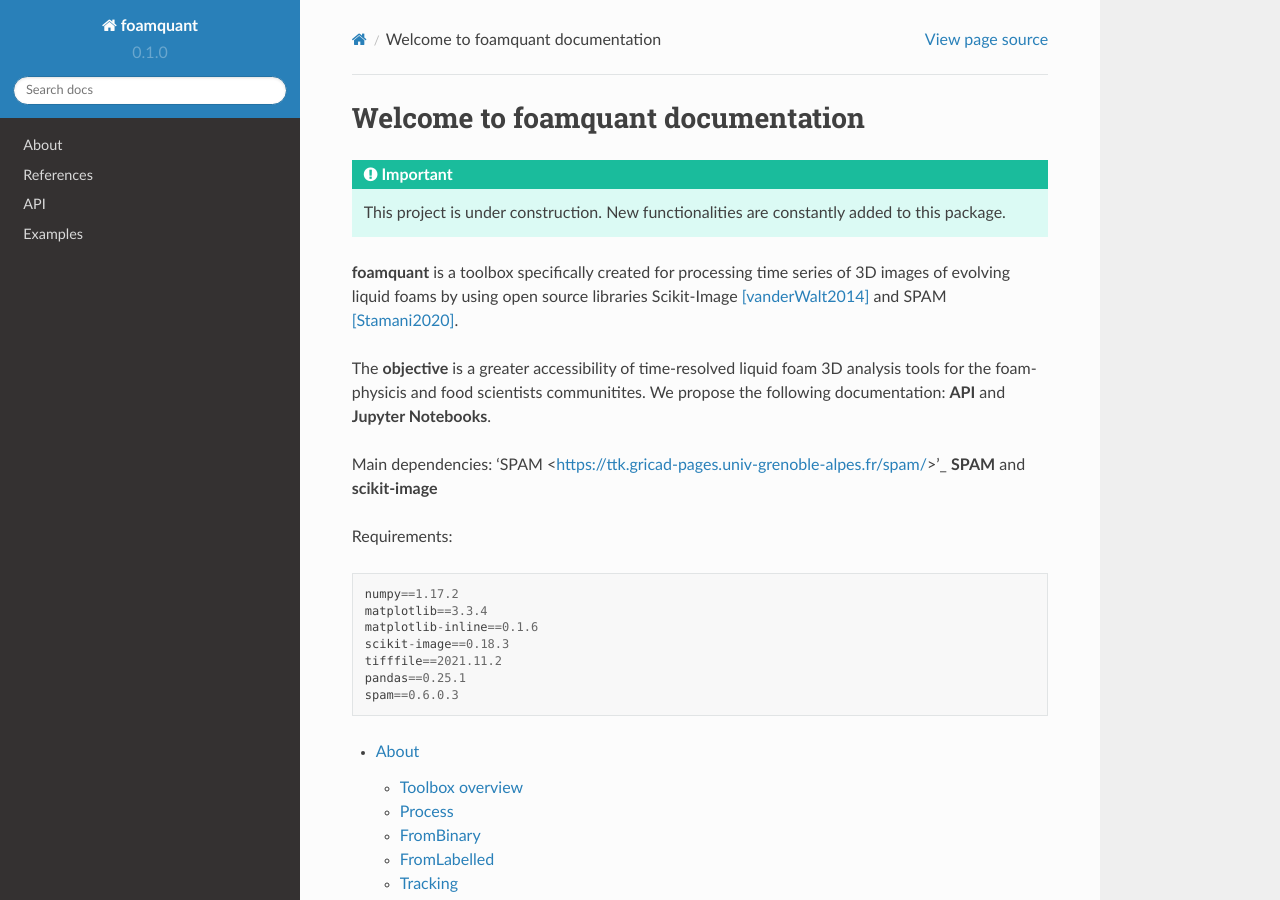
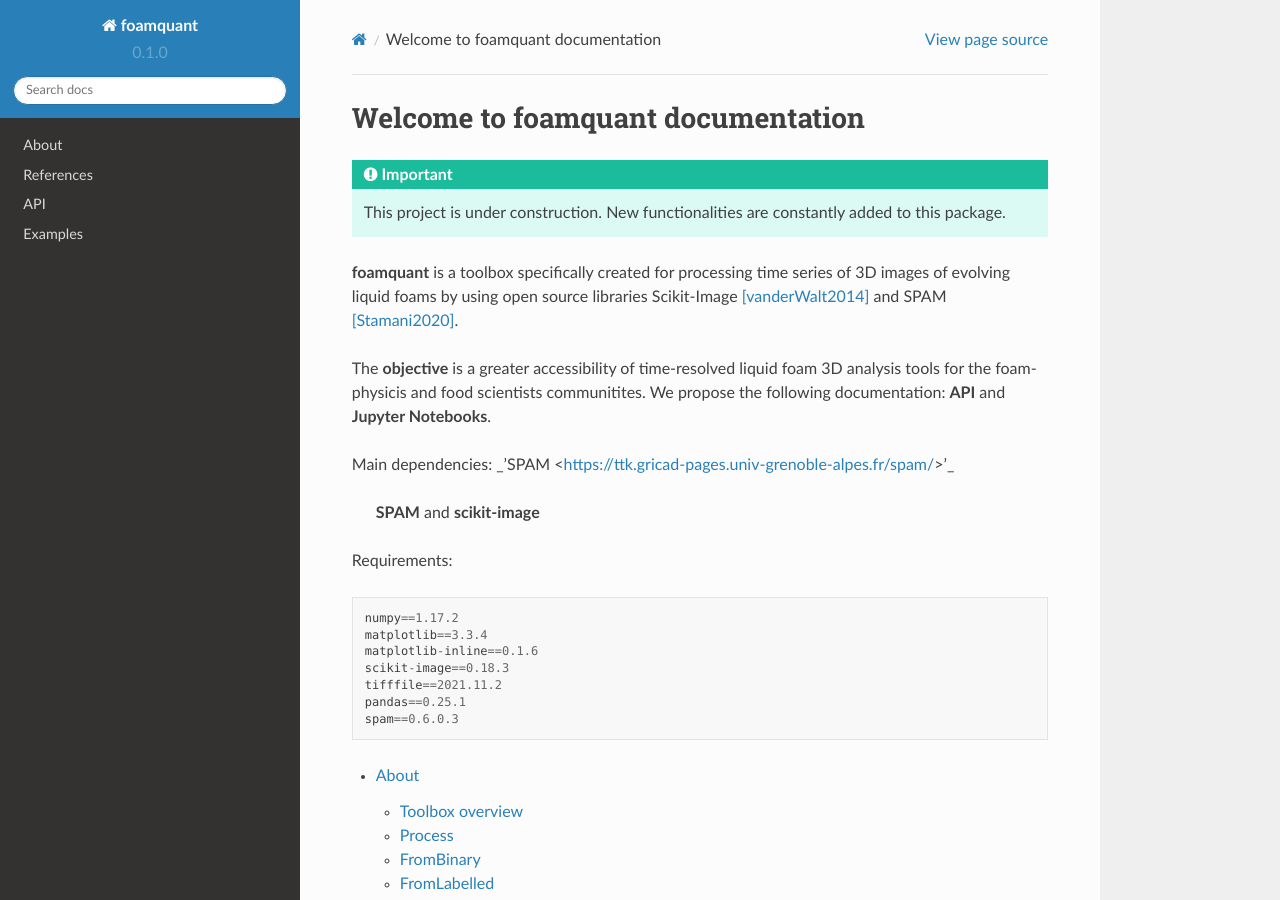
Before and after one commit to floschott/foamquant, a Sphinx documentation site: the page built from docs/source/index.rst, in a window 1280 px wide and 900 px high. Built offline with Sphinx 7.4.7 and the Read the Docs theme 2.0.0, drawn with Linux system fonts in a browser that asks for light colours.

```diff
--- a/docs/source/index.rst
+++ b/docs/source/index.rst
@@ -8,7 +8,9 @@ Welcome to foamquant documentation
 
 The **objective** is a greater accessibility of time-resolved liquid foam 3D analysis tools for the foam-physicis and food scientists communitites. We propose the following documentation: **API** and **Jupyter Notebooks**.
 
-Main dependencies: 'SPAM <https://ttk.gricad-pages.univ-grenoble-alpes.fr/spam/>'_ **SPAM** and **scikit-image**
+Main dependencies: _'SPAM <https://ttk.gricad-pages.univ-grenoble-alpes.fr/spam/>'_
+
+ **SPAM** and **scikit-image**
 
 Requirements:
 
```
